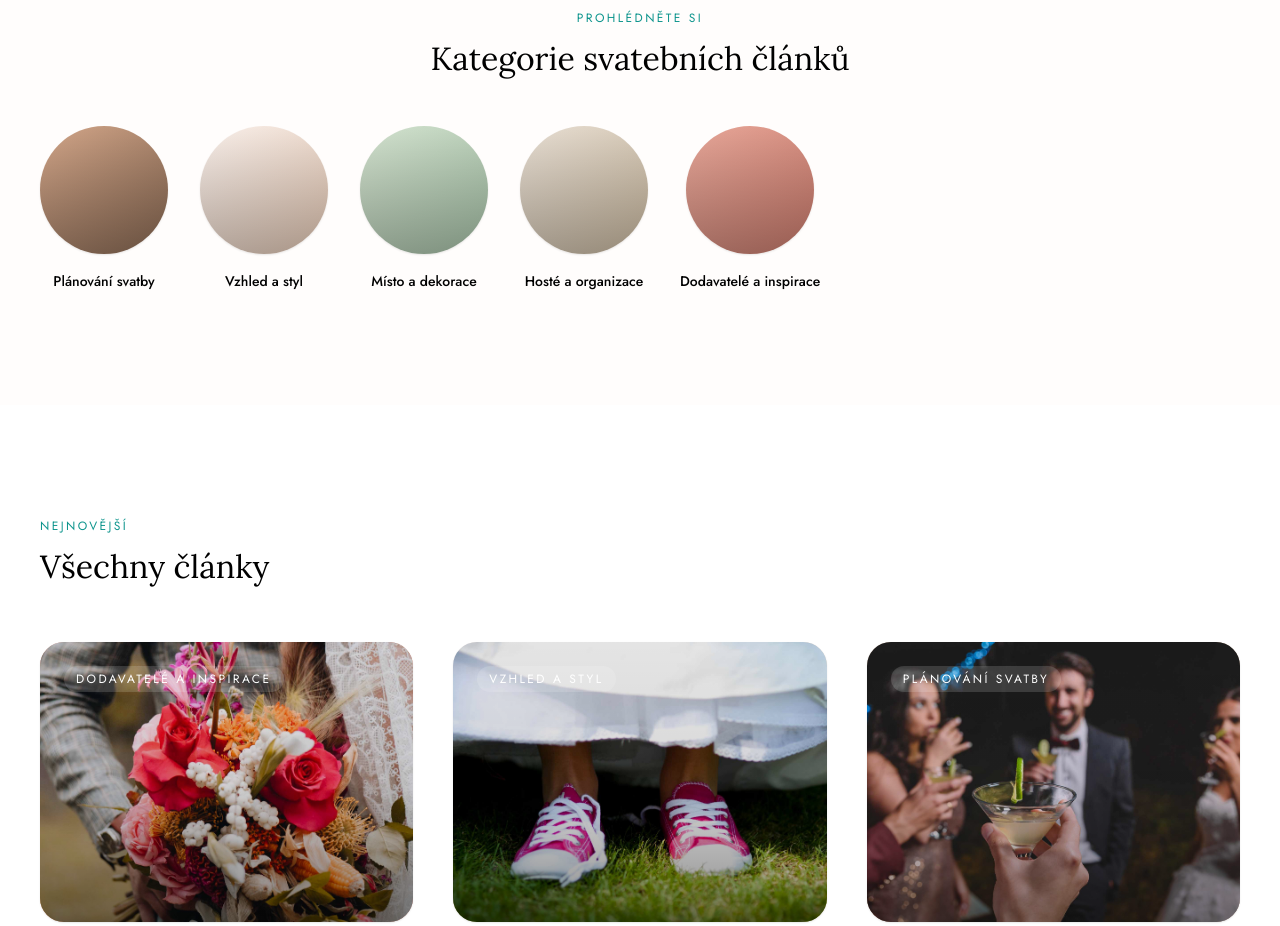
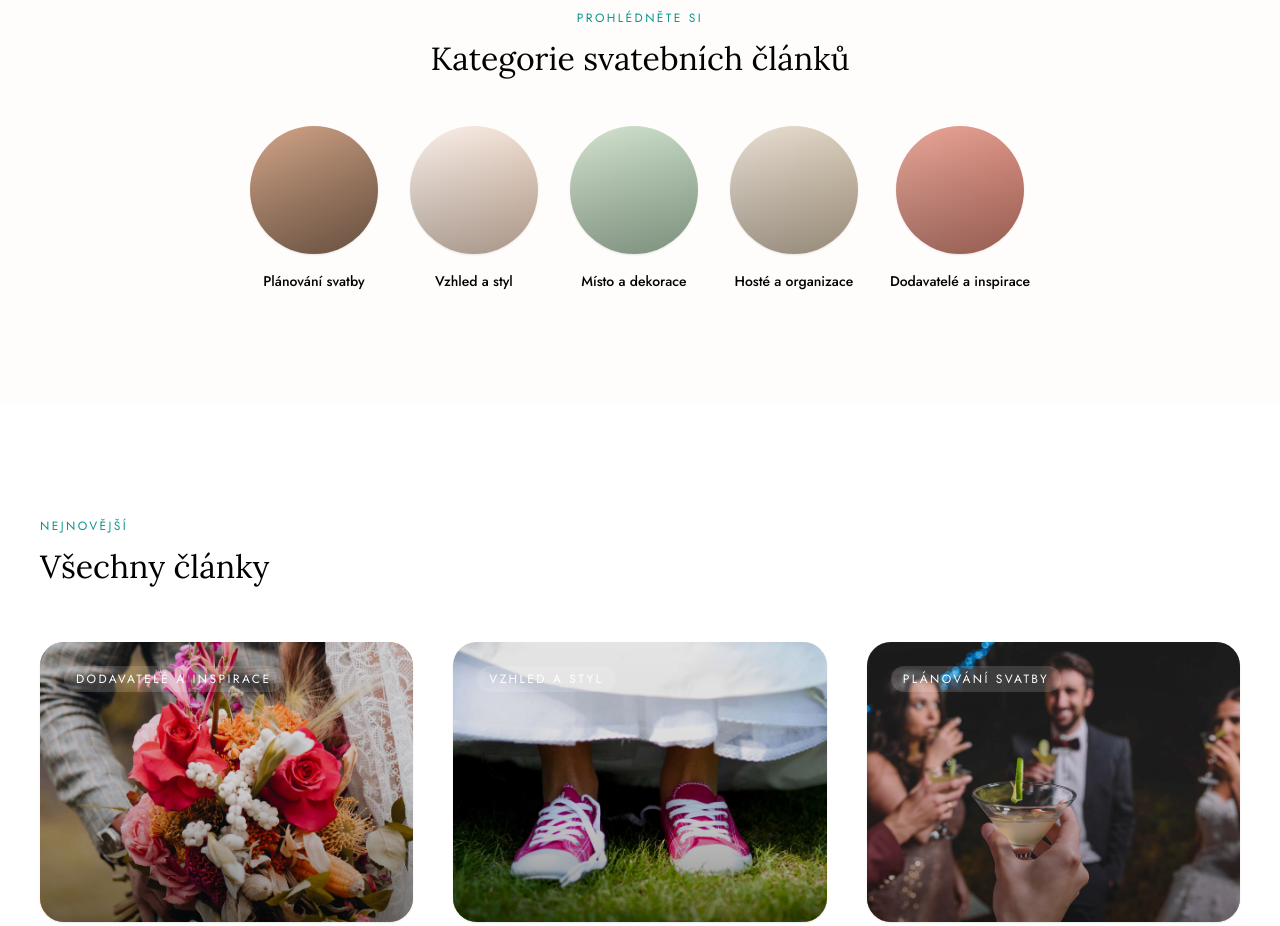
Before and after one commit to krystofpaleta/wemarry-web, an Astro site: page /blog in a window 1280 px wide. Shown: the part 1280-2206 px from the top of the page. Built offline with nearby package versions, Linux system fonts and the light colour scheme; Astro itself is replaced by a stand-in of ours.

Commit message:
Blog: vystředění kategorií článků na desktopu

```diff
--- a/src/pages/blog/index.astro
+++ b/src/pages/blog/index.astro
@@ -91,7 +91,7 @@ const grid = await getGrid();
         </div>
 
         <div class="mt-12 -mx-5 md:-mx-10">
-          <ul class="flex snap-x snap-mandatory gap-6 overflow-x-auto px-5 pb-4 md:px-10 md:gap-8" role="list">
+          <ul class="flex snap-x snap-mandatory justify-start gap-6 overflow-x-auto px-5 pb-4 md:justify-center md:px-10 md:gap-8" role="list">
             {
               blogCategories.map((c) => (
                 <li class="flex shrink-0 snap-start flex-col items-center gap-4">
```
